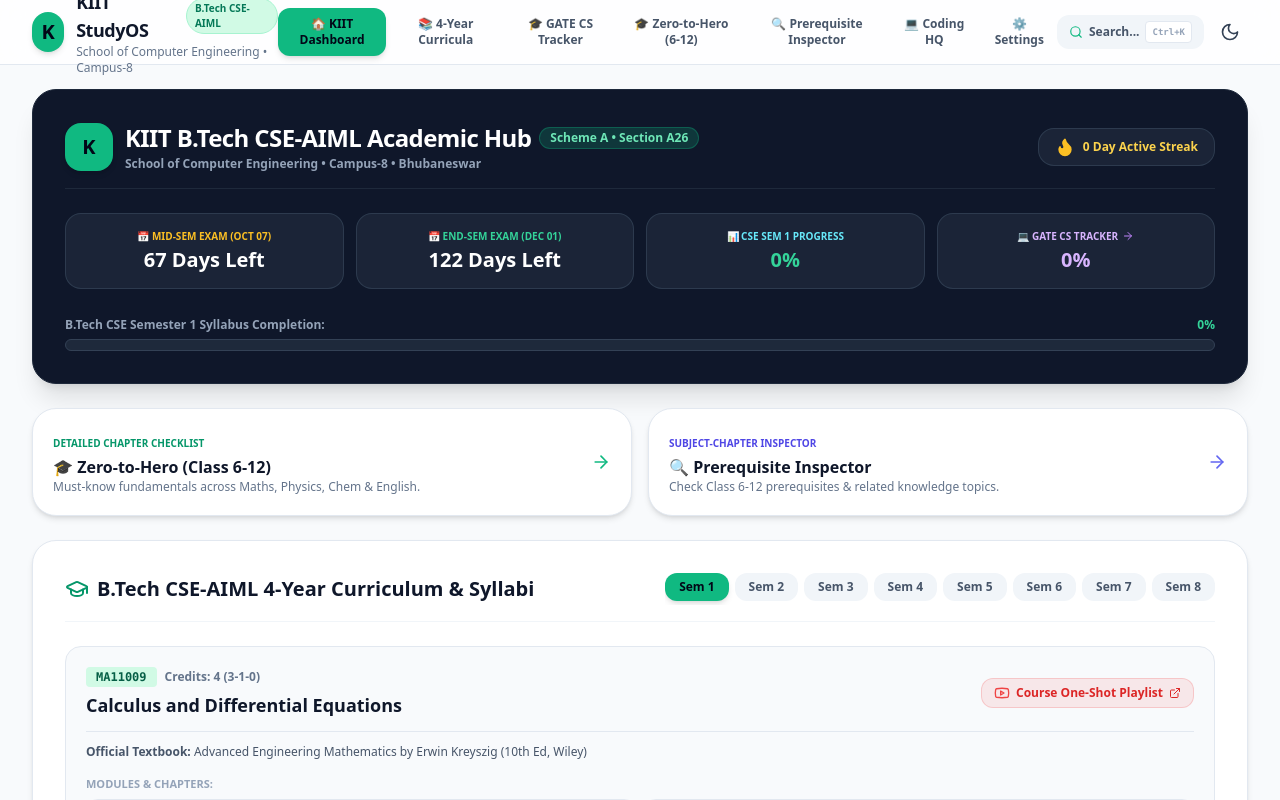
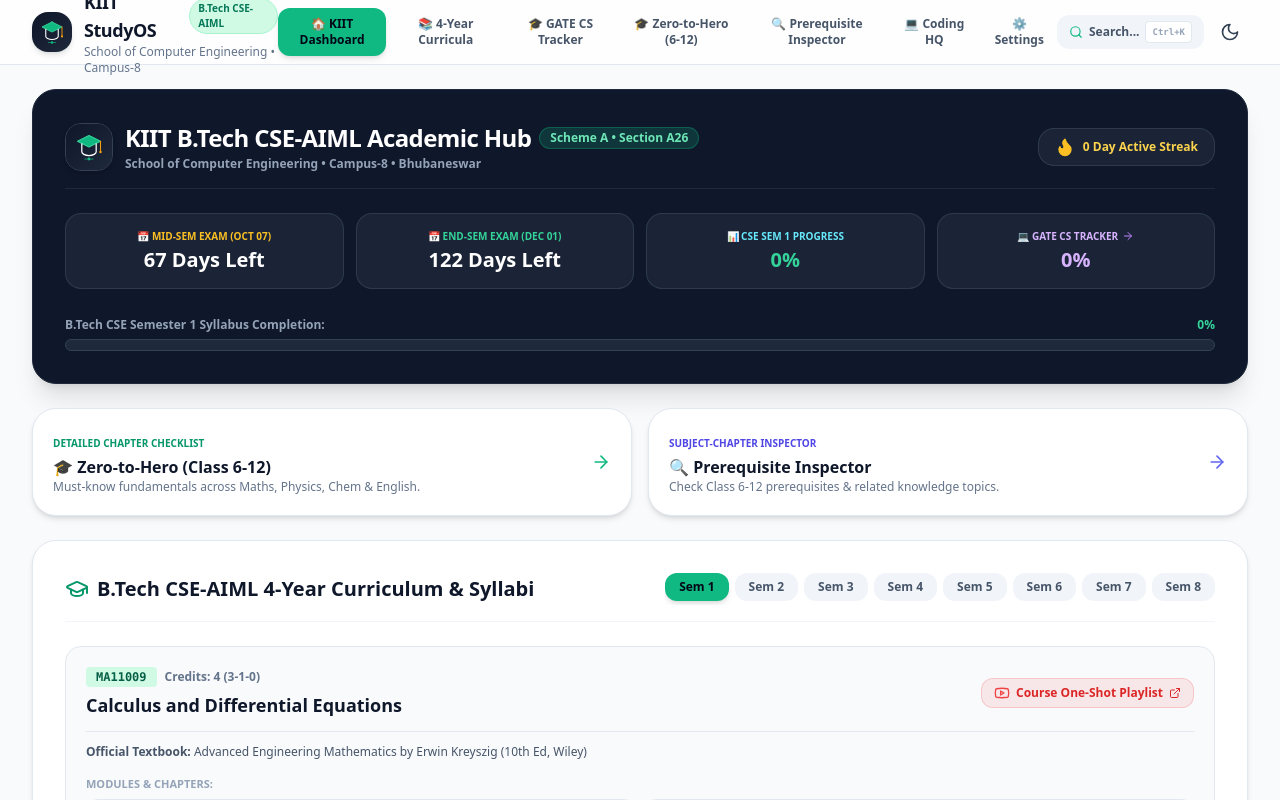
Before and after one commit to codearjunsingh/kiit-academic-companion, a React (Vite) app: page / in a window 1280 px wide. Shown: the top 800 px of the page. Built offline with nearby package versions, Linux system fonts and the light colour scheme.

Commit message:
Add StudyOS SVG logo icon to favicon, header navbar, and hero banner

```diff
--- a/index.html
+++ b/index.html
@@ -2,7 +2,7 @@
 <html lang="en">
   <head>
     <meta charset="UTF-8" />
-    <link rel="icon" type="image/svg+xml" href="/vite.svg" />
+    <link rel="icon" type="image/svg+xml" href="/logo.svg" />
     <meta name="viewport" content="width=device-width, initial-scale=1.0" />
     <title>StudyOS | Personal AI Academic & Life Operating System</title>
     <meta name="description" content="StudyOS is a personalized AI Academic Operating System & Life Control Center built for Arjun Singh (KIIT B.Tech CSE-AIML, GATE 2029, UPSC CDS II 2029)." />
--- a/src/components/Navbar.tsx
+++ b/src/components/Navbar.tsx
@@ -36,9 +36,11 @@
       <header className="sticky top-0 z-40 bg-white/80 dark:bg-slate-900/80 backdrop-blur-md border-b border-slate-200 dark:border-slate-800">
         <div className="max-w-7xl mx-auto px-4 sm:px-6 lg:px-8 h-16 flex items-center justify-between">
           <div className="flex items-center space-x-3 cursor-pointer" onClick={() => setActiveView('dashboard')}>
-            <div className="w-10 h-10 rounded-2xl bg-emerald-500 flex items-center justify-center text-slate-950 font-black text-xl shadow-md">
-              K
-            </div>
+            <img
+              src="/logo.svg"
+              alt="StudyOS Logo"
+              className="w-10 h-10 rounded-2xl shadow-md hover:scale-105 transition-transform"
+            />
             <div>
               <div className="flex items-center space-x-2">
                 <span className="font-extrabold text-slate-900 dark:text-white tracking-tight text-base sm:text-lg">
--- a/src/components/SinglePageMissionControl.tsx
+++ b/src/components/SinglePageMissionControl.tsx
@@ -75,9 +75,11 @@
       <div className="bg-slate-900 text-white rounded-3xl p-6 sm:p-8 border border-slate-800 shadow-xl space-y-6">
         <div className="flex flex-col sm:flex-row sm:items-center justify-between gap-4 border-b border-slate-800 pb-4">
           <div className="flex items-center space-x-3">
-            <div className="w-12 h-12 rounded-2xl bg-emerald-500 flex items-center justify-center font-black text-xl text-slate-950 shadow-md">
-              K
-            </div>
+            <img
+              src="/logo.svg"
+              alt="StudyOS Logo"
+              className="w-12 h-12 rounded-2xl shadow-md border border-slate-700"
+            />
             <div>
               <div className="flex items-center space-x-2">
                 <h1 className="text-xl sm:text-2xl font-black tracking-tight">
```
Also changed, not shown: public/favicon.svg (added), public/logo.svg (added).
